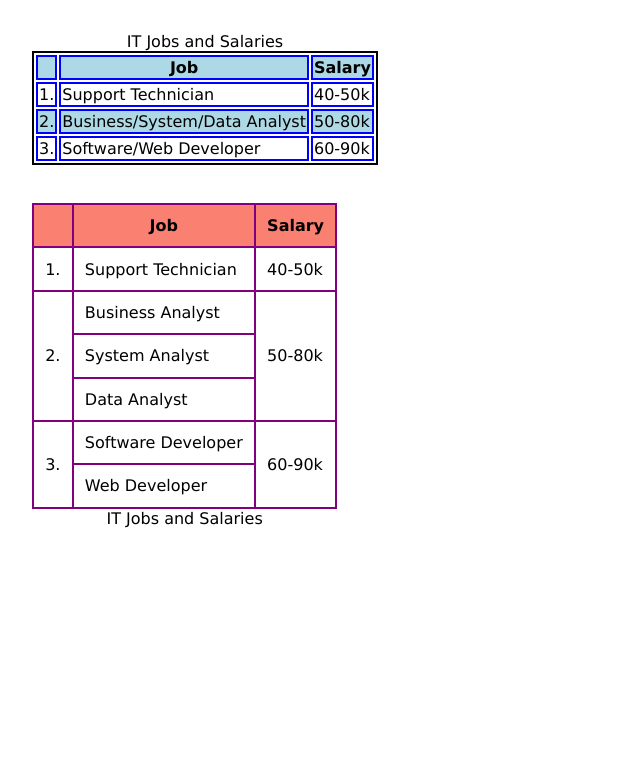
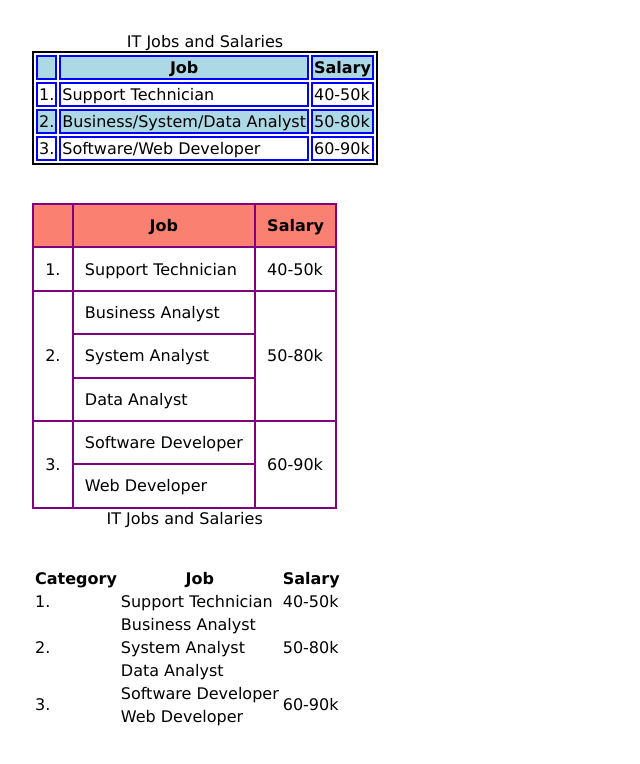
Before and after one commit to jlwong1125/jlwong1125.github.io, a plain HTML site: page table.html in a window 1280 px wide. Shown: the whole page, without its empty margins (0-640 px from the left). Drawn offline with Linux system fonts and the light colour scheme.

Commit message:
update table html and css

```diff
--- a/styles/table.css
+++ b/styles/table.css
@@ -34,3 +34,13 @@ html, body {
     table.second thead tr:first-child{
         border-bottom: 2px solid purple;
     }
+
+    @media only screen and (max-width: 425px) {
+        th, td {
+            display: block;
+        }
+        thead, td.number {
+            display: none;
+            padding: 0;
+        }
+    }
--- a/table.html
+++ b/table.html
@@ -67,7 +67,37 @@
     </table>
     <br><br>
 <table class="third">
-
+    <thead>
+        <th>Category</th>
+        <th>Job</th>
+        <th>Salary</th>
+    </thead>
+    <tbody>
+        <tr>
+            <td>1.</td>
+            <td>Support Technician</td>
+            <td>40-50k</td>
+        </tr>
+        <tr>
+            <td rowspan="3">2.</td>
+            <td>Business Analyst</td>
+            <td rowspan="3">50-80k</td>
+        </tr>
+        <tr>
+            <td>System Analyst</td>
+        </tr>
+        <tr>
+            <td>Data Analyst</td>
+        </tr>
+        <tr>
+            <td rowspan="2">3.</td>
+            <td>Software Developer</td>
+            <td rowspan="2">60-90k</td>
+        </tr>
+        <tr>
+            <td>Web Developer</td>
+        </tr>
+    </tbody>
 </table>
 </body>
 </html>
```
